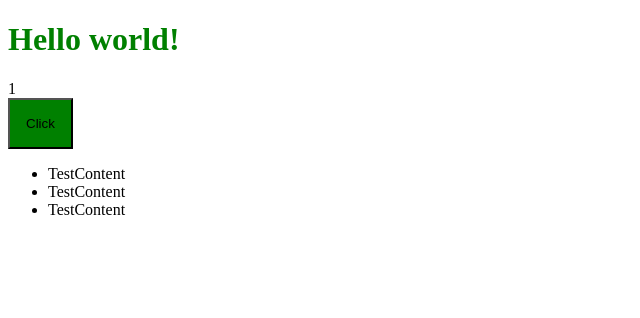
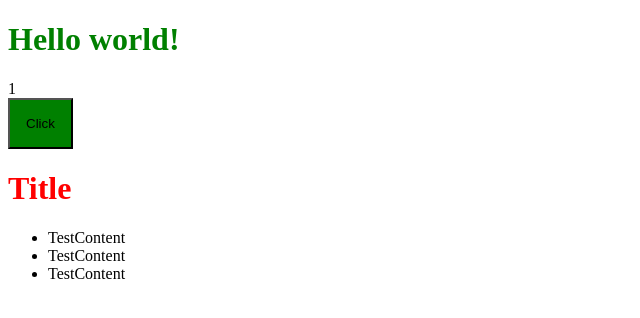
Before and after one commit to AnatolyGavrilov/Assembly-Webpack-React-TypesScript, a React app: page / in a window 1280 px wide. Shown: the top 318 px of the page, without its empty margins (0-640 px from the left). Built offline with nearby package versions, Linux system fonts and the light colour scheme.

Commit message:
Adedd options for css-loader

```diff
--- a/src/App.tsx
+++ b/src/App.tsx
@@ -3,7 +3,7 @@ import { Form } from "./components/Form/Form";
 import { List } from "./components/List/List";
 
 export const App = () => {
-  const [count, setCount] = useState<number>(1);
+  const [count, setCount] = useState(1);
 
   const increment = () => {
     setCount((prev) => prev + 1);
--- a/src/components/List/List.tsx
+++ b/src/components/List/List.tsx
@@ -4,6 +4,7 @@ import styles from "./styles.module.scss";
 export const List: FC = () => {
   return (
     <div>
+      <h1 className={styles.title}>Title</h1>
       <ul>
         <li>TestContent</li>
         <li>TestContent</li>
--- a/src/components/List/styles.module.scss
+++ b/src/components/List/styles.module.scss
@@ -0,0 +1,3 @@
+.title {
+    color: red;
+}
```
Also changed, not shown: 1 other file (tests, documents, lock files or other folders).
